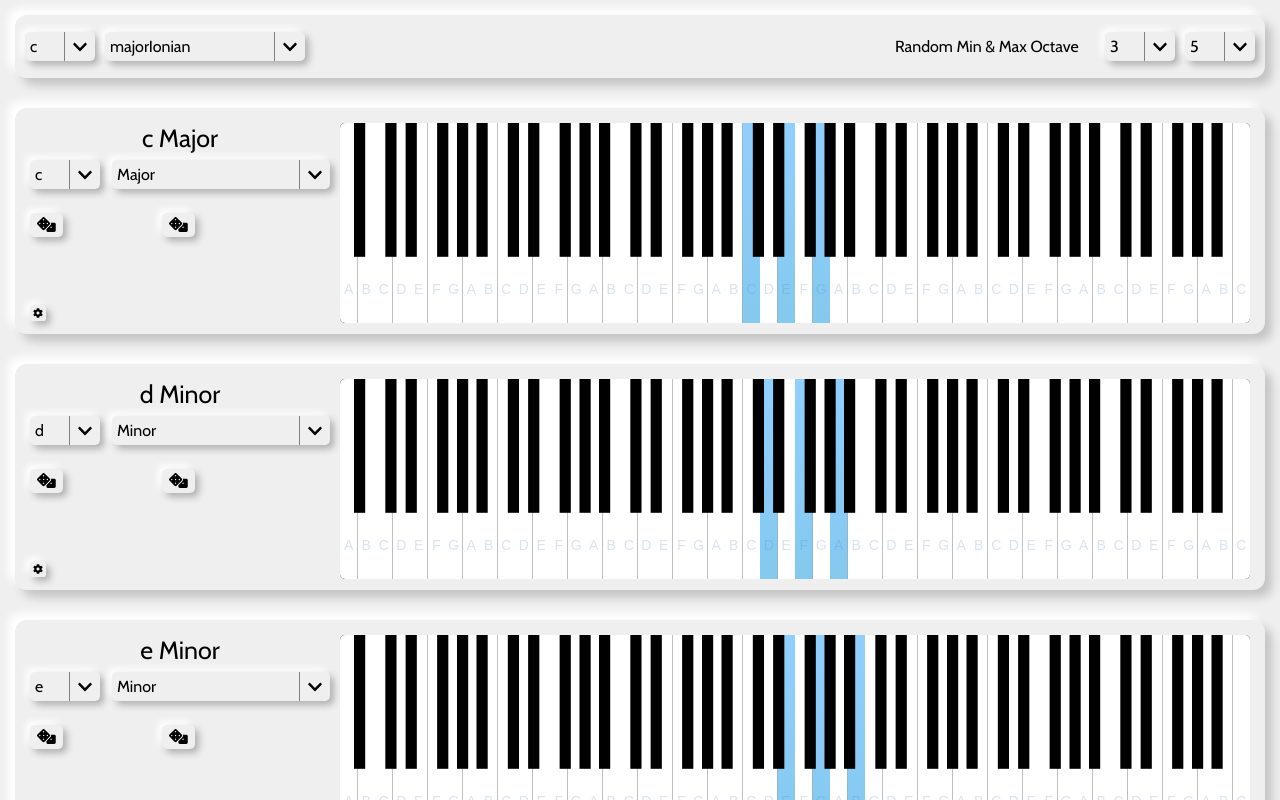
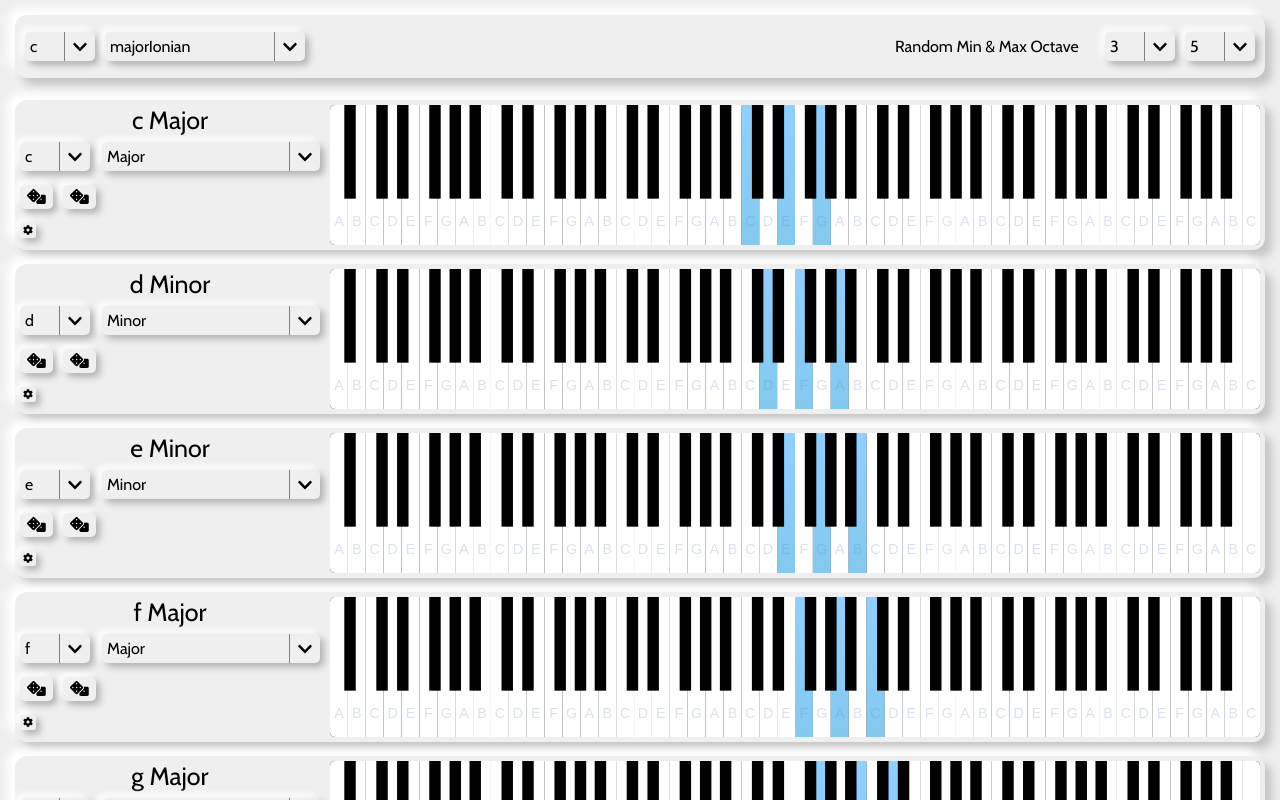
Before and after one commit to jasonmcaffee/chordical-plugin, a React app in the folder chordical-plugin-ui/: page /#autochorder in a window 1280 px wide. Built offline with nearby package versions, Linux system fonts and the light colour scheme.

Commit message:
style adjustments

```diff
--- a/chordical-plugin-ui/src/factories/keyboardFactory.ts
+++ b/chordical-plugin-ui/src/factories/keyboardFactory.ts
@@ -3,7 +3,8 @@ import {IPianoKey} from "../models/view/keyboard/IPianoKey";
 // import {keyboardImages, allPianoKeys} from "../config/config";
 import {allPianoKeys} from "../models/view/keyboard/allPianoKeys";
 
-const minWidthPxToDrawAll88Keys = 813 * window.devicePixelRatio; //iphone x landscape width is 812
+// const minWidthPxToDrawAll88Keys = 813 * window.devicePixelRatio; //iphone x landscape width is 812
+const minWidthPxToDrawAll88Keys = 1; //iphone x landscape width is 812
 
 export function createKeyboardLayoutModel({width=0, height=0, userKeyboardHighestMidiNumber=21, userKeyboardLowestMidiNumber=108}: {width: number, height: number, userKeyboardHighestMidiNumber: number, userKeyboardLowestMidiNumber: number,}){
   const pianoKeys = createPianoKeys({userKeyboardHighestMidiNumber, userKeyboardLowestMidiNumber, width, minWidthPxToDrawAll88Keys});
--- a/chordical-plugin-ui/src/style/components/autochorder/chord-row.scss
+++ b/chordical-plugin-ui/src/style/components/autochorder/chord-row.scss
@@ -1,7 +1,9 @@
+$keyboard-height: 140px;
+
 .chord-row{
   position: relative;
-  padding: 15px 15px 1px 15px;
-
+  //padding: 15px 15px 1px 15px;
+  padding: 5px;
   //https://neumorphism.io/#eeefee
   border-radius: 12px;
   background: #eeefee;
@@ -33,7 +35,7 @@
       grid-template-areas: "root-note type";
       grid-template-columns: 70px auto;
       column-gap: 12px;
-      margin-bottom: 10px;
+      //margin-bottom: 7px;
       .select:nth-child(1){
         grid-area: root-note;
       }
@@ -45,12 +47,12 @@
     .randomize-buttons{
       .button{
         display: inline-block;
-        margin-right: 33%;
+        margin-right: 10px;
       }
     }
 
     .settings{
-      margin-top: 55px;
+      //margin-top: 55px;
       display: flex;
       //justify-content: flex-end;
       .button{
@@ -63,12 +65,12 @@
 
   .keyboard-section{
     grid-area: keyboard-section;
-    margin-bottom: 10px;
+    //margin-bottom: 10px;
     .keyboard{
       border-radius: 5px;
       canvas{
         border-radius: 5px;
-        height: 200px;
+        height: $keyboard-height;
       }
     }
   }
--- a/chordical-plugin-ui/src/style/components/autochorder/slot-card.scss
+++ b/chordical-plugin-ui/src/style/components/autochorder/slot-card.scss
@@ -1,5 +1,3 @@
 .slot-card{
-  padding: 15px;
-
-
+  padding: 7px 15px 7px 15px;
 }
```
Also changed, not shown: 1 other file (tests, documents, lock files or other folders).
